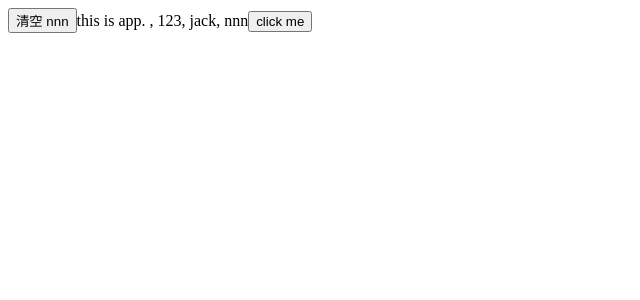
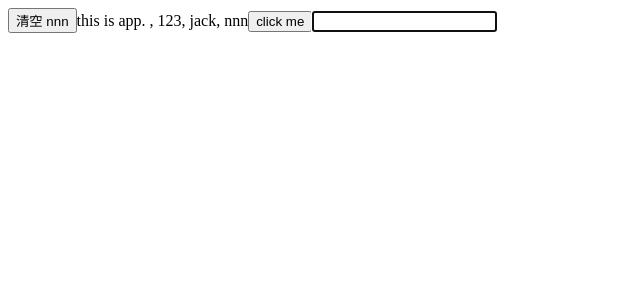
Before and after one commit to nydo-weng/react-basic, a React app in the folder react-ts-vite/: page / in a window 1280 px wide. Shown: the top 300 px of the page, without its empty margins (0-640 px from the left). Built offline with nearby package versions, Linux system fonts and the light colour scheme; the HTML template or start-up script is replaced by a standard one.

Commit message:
react-ts-vite: useRef 与 ts 配合

```diff
--- a/react-ts-vite/src/App.tsx
+++ b/react-ts-vite/src/App.tsx
@@ -1,4 +1,4 @@
-import { useState } from "react";
+import { useState, useRef, useEffect } from "react";
 
 // useState 根据初始值做自动推断
 // 场景: 明确的初始值
@@ -87,6 +87,24 @@ function App() {
     setNUser(null);
   };
 
+  // 1. 获取 dom
+  const domRef = useRef<HTMLInputElement>(null);
+
+  // 2. 稳定引用的存储器 比如 定时器管理
+  const timerId = useRef<number | undefined>(undefined);
+
+  useEffect(() => {
+    // 可选链 前面不为空值 (null / undefined) 才执行点运算
+    // 类型守卫 防止出现空值点运算
+    domRef.current?.focus();
+
+    timerId.current = setInterval(() => {
+      console.log("123");
+    }, 1000);
+
+    return () => clearInterval(timerId.current);
+  }, []);
+
   return (
     <>
       {/* 为了类型安全, 针对 既可以是 user 又可以是 null 的联合类型, 通过可选链, 做类型守卫*/}
@@ -94,6 +112,7 @@ function App() {
       <button onClick={changeNUser}>清空 nnn</button>
       this is app. {value}, {list}, {user.name}, {nuser?.name}
       <Button className="test" />
+      <input ref={domRef} />
     </>
   );
 }
```
